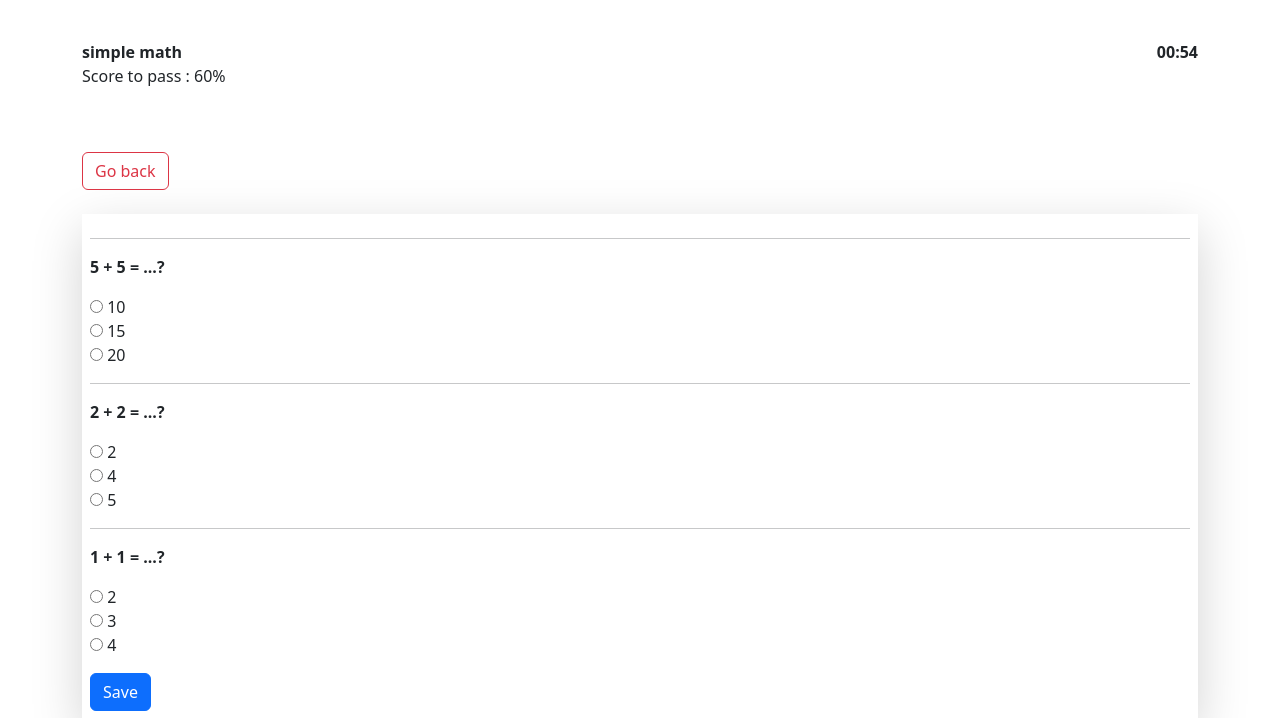
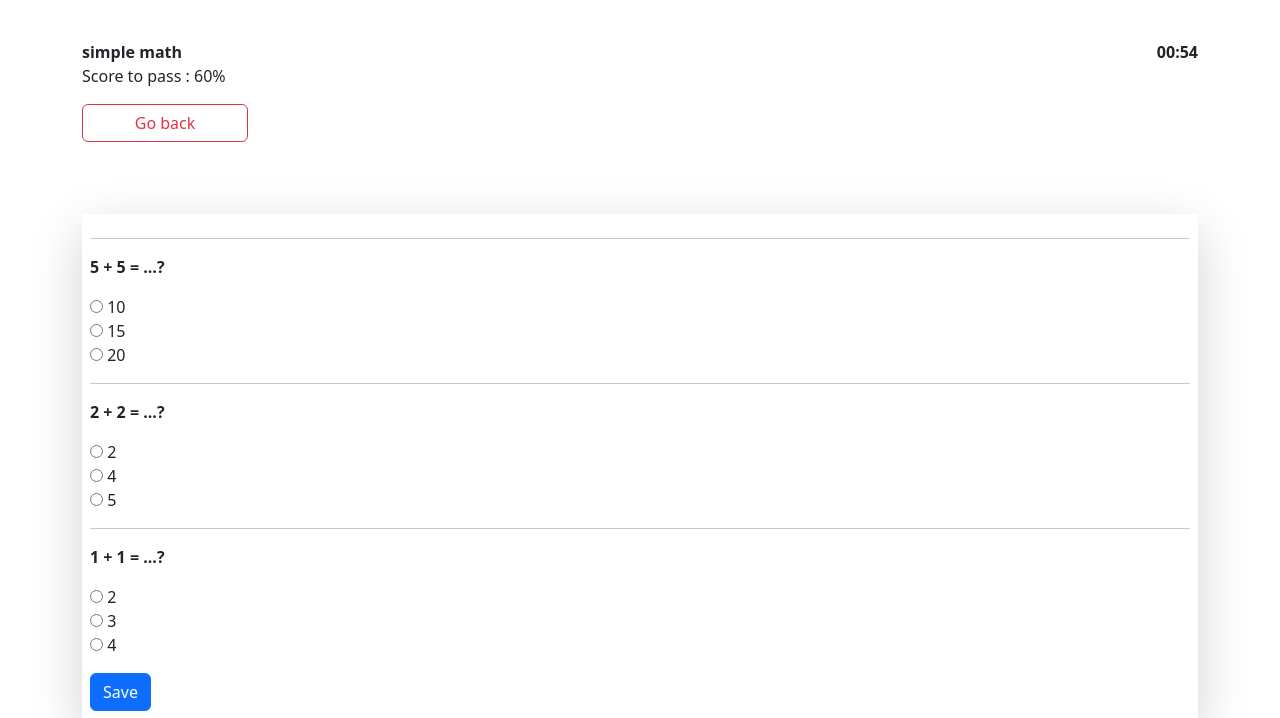
Before and after one commit to Mmy2000/Quis-app-django, a Django app: page /1/ in a window 1280 px wide. Shown: the part 56-774 px from the top of the page. Run offline with Django 4.2, Linux system fonts and the light colour scheme; a user stored in the database is signed in; data comes from the database, SQL or seed files in the repository; both versions use the stored data as it was after the commit; data that the repository does not hold is empty; some libraries are stand-ins or nearby versions.

Commit message:
finishing the project

```diff
--- a/quizes/templates/quizes/quiz_detail.html
+++ b/quizes/templates/quizes/quiz_detail.html
@@ -5,14 +5,21 @@
 {% block content %}
 
 <div class="row py-5">
-    <div class="col">
-        <b>{{obj.name}}</b>
-<p>Score to pass : {{obj.required_scored_to_pass}}%</p>
+    <div class="col-12 d-flex justify-content-between">
+        <div>
+            <b>{{obj.name}}</b>
+        <p>Score to pass : {{obj.required_scored_to_pass}}%</p>
+        </div>
+
+        <div id="timerBox" ></div>
     </div>
-    <div id="timerBox" class="col d-flex justify-content-end "></div>
+
+    <div class="col-2">
+        <a href="{% url 'quizes:QuizList' %}" class="btn btn-outline-danger mb-2 w-100">Go back</a>
+    </div>
+
 </div>
 
-<a href="{% url 'quizes:QuizList' %}" class="btn btn-outline-danger mb-2">Go back</a>
 
 <form class="mt-3 mb-3 shadow-lg p-2" id="quiz-form">
     {% csrf_token %}
```
Also changed, not shown: db.sqlite3.
